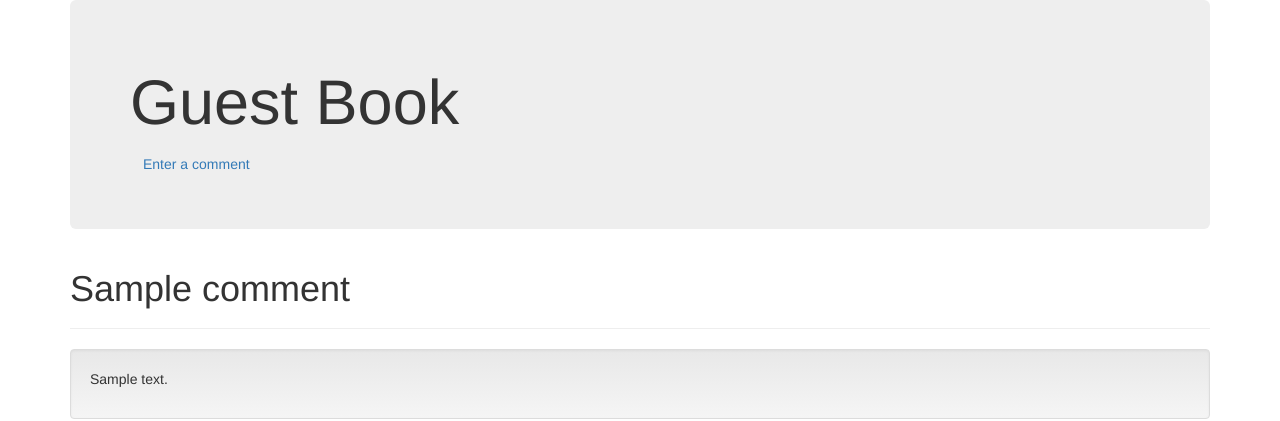
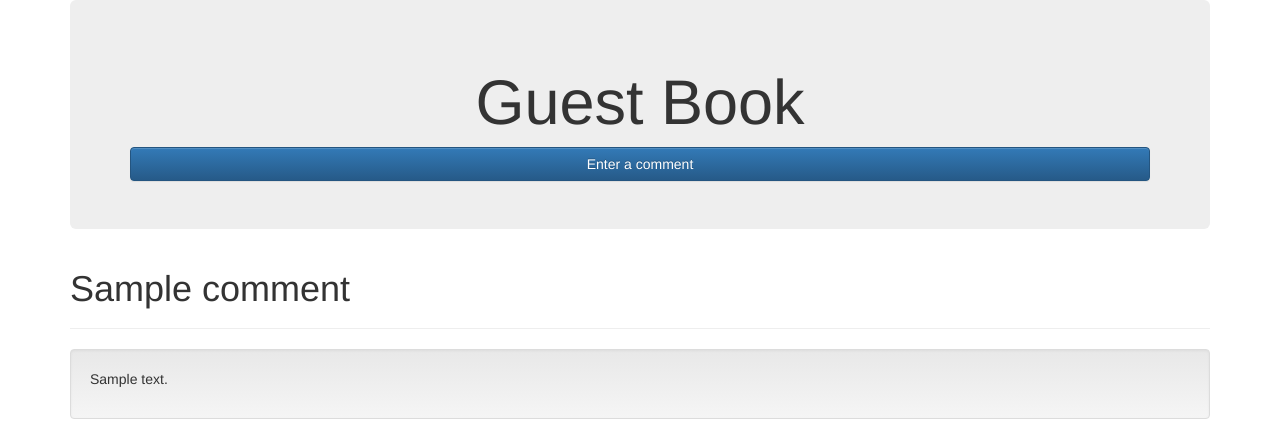
Before and after one commit to Yoas1/guestbook, a Python web app: template templates/index.html in a window 1280 px wide. Shown: the top 421 px of the page. Run offline with Jinja, Linux system fonts and the light colour scheme; the template is opened without the code that fills it: most values are stand-ins (such as "Sample title", 1, 10 or a date in 2020).

Commit message:
Update index.html

```diff
--- a/templates/index.html
+++ b/templates/index.html
@@ -12,8 +12,10 @@
 {% block body %}
 <div class="container theme-showcase" role="main">
     <div class="jumbotron">
+        <center>
         <h1 class="center">Guest Book</h1>
-        <a type="button" class="btn btn-link" href="{{ url_for('main.sign') }}">Enter a comment</a>
+        <a type="button" class="btn btn-primary btn-block" href="{{ url_for('main.sign') }}">Enter a comment</a>
+        </center>
     </div>
 
     {% for comment in comments %}
```
